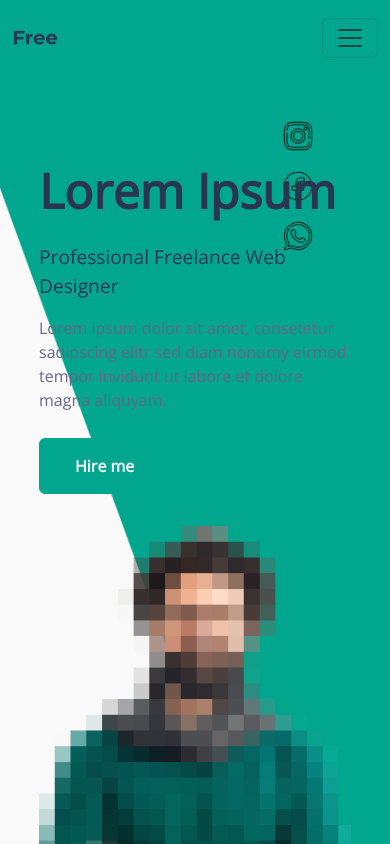
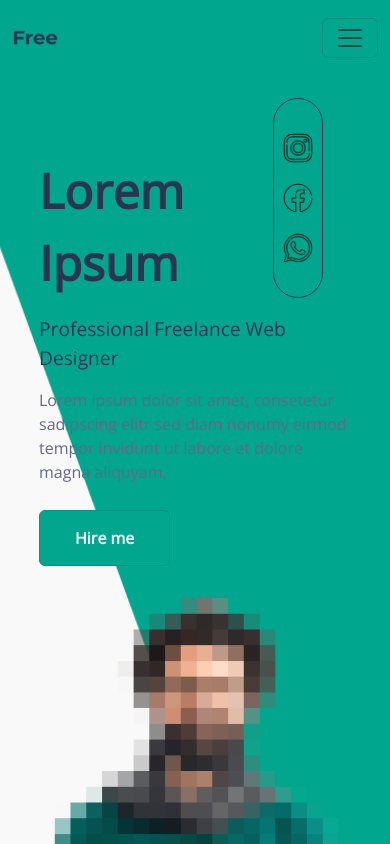
Before and after one commit to AntonioCC147/Designer-Website-1, a React (Create React App) app in the folder frontend/: page / in a window 390 px wide. Shown: the top 844 px of the page. Built offline with nearby package versions, Linux system fonts and the light colour scheme.

Commit message:
Responsiveness

```diff
--- a/frontend/src/components/Main/Main.css
+++ b/frontend/src/components/Main/Main.css
@@ -48,6 +48,7 @@
 
     color: #293651;
 }
+
 .title3Main {
     margin-top: 10px;
     font-size: 1.2rem;
@@ -70,7 +71,7 @@
     font-weight: 600 !important;
 
     color: #F9F9F9 !important;
-    border-color: #00A78E !important;
+    border-color: #00937d !important;
     background-color: #00A78E !important;
 }
 
@@ -84,3 +85,9 @@
         margin-top: 25%;
     }
 }
+
+@media only screen and (max-width: 460px) {
+    .title2Main span {
+        display: block;
+    }
+}
--- a/frontend/src/components/Main/Main.js
+++ b/frontend/src/components/Main/Main.js
@@ -25,7 +25,9 @@ export default function Main() {
                 <SocialIcons/>
                 <Col sm={12} md={6} ref={ref} className={`textContainerWrapper ${inView ? 'textContainerWrapperVisible' : ''}`}>
                     <p className="title1Main">Hello, I'm</p>
-                    <p className="title2Main">Lorem Ipsum</p>
+                    <p className="title2Main">
+                        <span>Lorem</span> <span>Ipsum</span>
+                    </p>
                     <p className="title3Main">Professional Freelance Web Designer</p>
                     <p className="title4Main">Lorem ipsum dolor sit amet, consetetur sadipscing elitr sed diam nonumy eirmod tempor invidunt ut labore et dolore magna aliquyam.</p>
                     <Button className="buttonMain">Hire me</Button>
--- a/frontend/src/components/SocialIcons/SocialIcons.css
+++ b/frontend/src/components/SocialIcons/SocialIcons.css
@@ -14,7 +14,7 @@
     border-style: solid;
     border-radius: 50px;
     border-width: 1px;
-    border-color: #00A78E;
+    border-color: #293651;
 
     padding: 20px !important;
 }
@@ -29,28 +29,28 @@
 
 @media only screen and (max-width: 700px) {
     .socialBox {
-        margin-top: 10%;
+        margin-top: 15%;
         margin-left: 55%;
     }
 }
 
 @media only screen and (max-width: 650px) {
     .socialBox {
-        margin-top: 10%;
+        margin-top: 15%;
         margin-left: 60%;
     }
 }
 
 @media only screen and (max-width: 600px) {
     .socialBox {
-        margin-top: 10%;
+        margin-top: 15%;
         margin-left: 65%;
     }
 }
 
 @media only screen and (max-width: 550px) {
     .socialBox {
-        margin-top: 12%;
+        margin-top: 15%;
         margin-left: 70%;
     }
 }
@@ -61,3 +61,15 @@
         margin-left: 60%;
     }
 }
+
+@media only screen and (max-width: 400px) {
+    .socialBox {
+        margin-top: 20%;
+    }
+}
+
+@media only screen and (max-width: 300px) {
+    .socialBox {
+        margin-top: 25%;
+    }
+}
```
